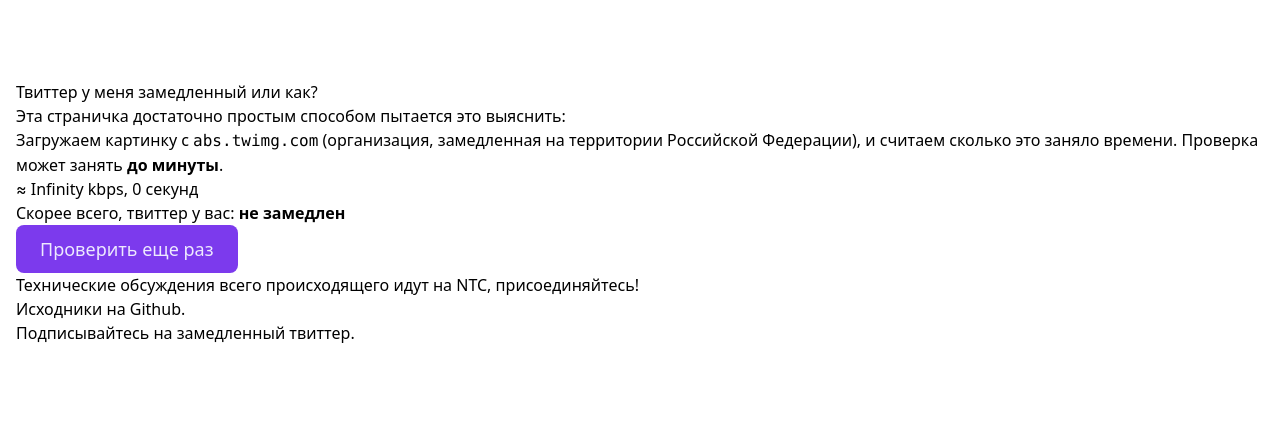
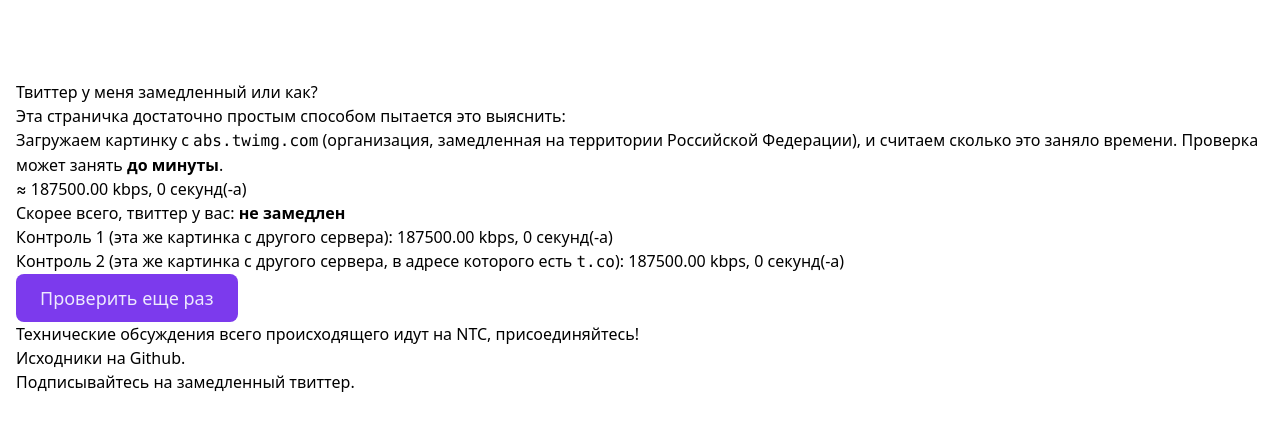
Before and after one commit to 4ndv/is-my-twitter-slow-or-what, a Next.js app: page / in a window 1280 px wide. Both pictures are taken after a click on the button "Поехали!". Shown: the top 430 px of the page. Built offline with nearby package versions, Linux system fonts and the light colour scheme; what @tailwindcss/typography would draw is missing.

Commit message:
[Added] Control tests

```diff
--- a/components/Result.js
+++ b/components/Result.js
@@ -1,21 +1,30 @@
 const SIZE = 3000
 
-const Result = ({ started, ended }) => {
-  const time = (ended - started) / 1000
-  const speed = SIZE / time
+const Result = ({ test, control, controlTaco }) => {
+  const testTime = test / 1000
+  const controlTime = control / 1000
+  const controlTacoTime = controlTaco / 1000
+
+  const testSpeed = SIZE / test * 1000
+  const controlSpeed = SIZE / control * 1000
+  const controlTacoSpeed = SIZE / controlTaco * 1000
 
   let result = null
 
-  if (speed < 600) {
+  if (testSpeed < 600 && controlSpeed > 600) {
     result = <b>замедлен</b>
+  } else if (controlSpeed < 600) {
+    result = <b>возможно замедлен (скорость контроля &lt; 600 kpbs)</b>
   } else {
     result = <b>не замедлен</b>
   }
 
   return (
     <>
-      <h3>&#8776; {speed.toFixed(2)} kbps, {Math.round(time)} секунд</h3>
+      <h3>&#8776; {testSpeed.toFixed(2)} kbps, {Math.round(testTime)} секунд(-а)</h3>
       <p>Скорее всего, твиттер у вас: <b>{result}</b></p>
+      <p>Контроль 1 (эта же картинка с другого сервера): {controlSpeed.toFixed(2)} kbps, {Math.round(controlTime)} секунд(-а)</p>
+      <p>Контроль 2 (эта же картинка с другого сервера, в адресе которого есть <code>t.co</code>): {controlTacoSpeed.toFixed(2)} kbps, {Math.round(controlTacoTime)} секунд(-а)</p>
     </>
   )
 }
--- a/components/Speedometer.js
+++ b/components/Speedometer.js
@@ -1,27 +1,41 @@
-import { useCallback, useState } from 'react';
+import { useEffect, useState } from 'react';
 import Result from './Result';
+import TestImg from './TestImg';
 
 const Speedometer = () => {
   const [isChecking, setIsChecking] = useState(false);
-  const [imgSrc, setImgSrc] = useState(null);
-  const [startedAt, setStartedAt] = useState(null);
-  const [result, setResult] = useState(false);
+
+  const [testResult, setTestResult] = useState(false);
+  const [controlResult, setControlResult] = useState(false);
+  const [controlTacoResult, setControlTacoResult] = useState(false);
+
+  const done = testResult && controlResult && controlTacoResult;
 
   const run = () => {
-    setStartedAt(null)
-    setResult(null)
-
-    // Картинка, хранящаяся на замедленном сервере твиттера + обход кеширования браузером
-    setImgSrc(`https://abs.twimg.com/sticky/illustrations/lohp_1302x955.png?nocache=${Math.random()}`)
+    setTestResult(null)
+    setControlResult(null)
+    setControlTacoResult(null)
 
     setIsChecking(true)
-    setStartedAt(+new Date())
   }
 
-  const onLoad = () => {
-    setIsChecking(false)
-    setResult(+new Date())
+  const onLoad = (type, result) => {
+    switch (type) {
+      case 'test':
+        setTestResult(result)
+        break
+      case 'control':
+        setControlResult(result)
+        break
+      case 'control-taco':
+        setControlTacoResult(result)
+        break
+    }
   }
+
+  useEffect(() => {
+    if (done && isChecking) setIsChecking(false)
+  }, [isChecking, done])
 
   let content = (
     <>
@@ -37,13 +51,31 @@
       <span>Проверяем...</span>
     )
 
-    img = <img src={imgSrc} onLoad={onLoad} width={100} />
+    img = (
+      <div className="flex">
+        <TestImg
+          type="control"
+          src="https://imgtest-nine.vercel.app/lohp_1302x955.png"
+          onLoad={onLoad}
+        />
+        <TestImg
+          type="control-taco"
+          src="https://t.co.test.lynx.pink/lohp_1302x955.png"
+          onLoad={onLoad}
+        />
+        <TestImg
+          type="test"
+          src="https://abs.twimg.com/sticky/illustrations/lohp_1302x955.png"
+          onLoad={onLoad}
+        />
+      </div>
+    )
   }
 
   let resultContent = null
 
-  if (!isChecking && result) {
-    resultContent = <Result started={startedAt} ended={result} />
+  if (!isChecking && done) {
+    resultContent = <Result test={testResult} control={controlResult} controlTaco={controlTacoResult} />
     content = <span>Проверить еще раз</span>
   }
 
--- /dev/null
+++ b/components/TestImg.js
@@ -0,0 +1,22 @@
+import { useEffect, useState } from 'react'
+
+const TestImg = ({ type, src, onLoad }) => {
+  const [nonce, setNonce] = useState(null)
+  const [startedAt, setStartedAt] = useState(false)
+
+  // Меняем nonce при рендере
+  useEffect(() => {
+    setNonce(Math.random())
+    setStartedAt(+new Date())
+  }, [src]);
+
+  const onLoadCallback = () => onLoad(type, +new Date() - startedAt)
+
+  if (nonce) {
+    return <img className="inline-flex" src={`${src}?nocache=${nonce}`} onLoad={onLoadCallback} width={100} />
+  }
+
+  return null
+}
+
+export default TestImg
```
